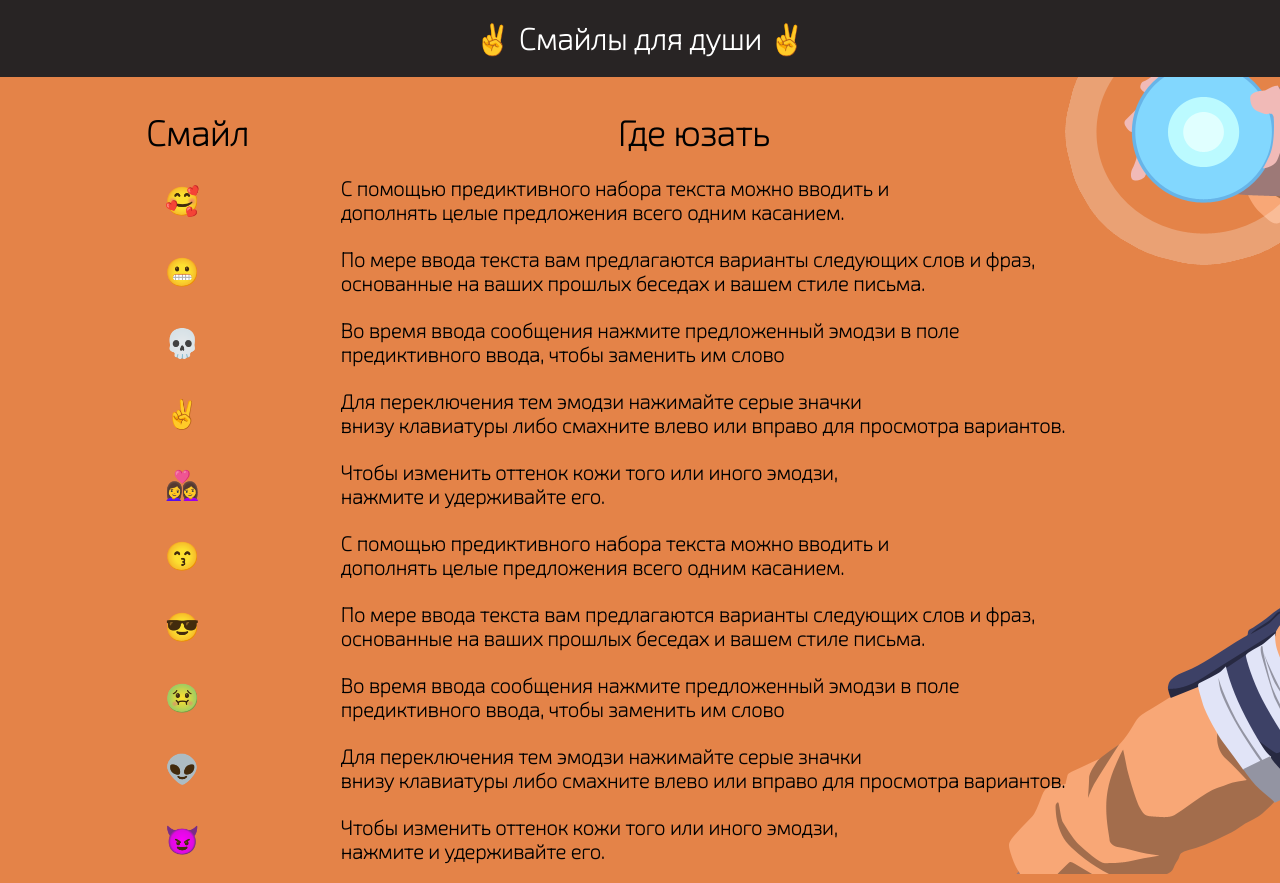
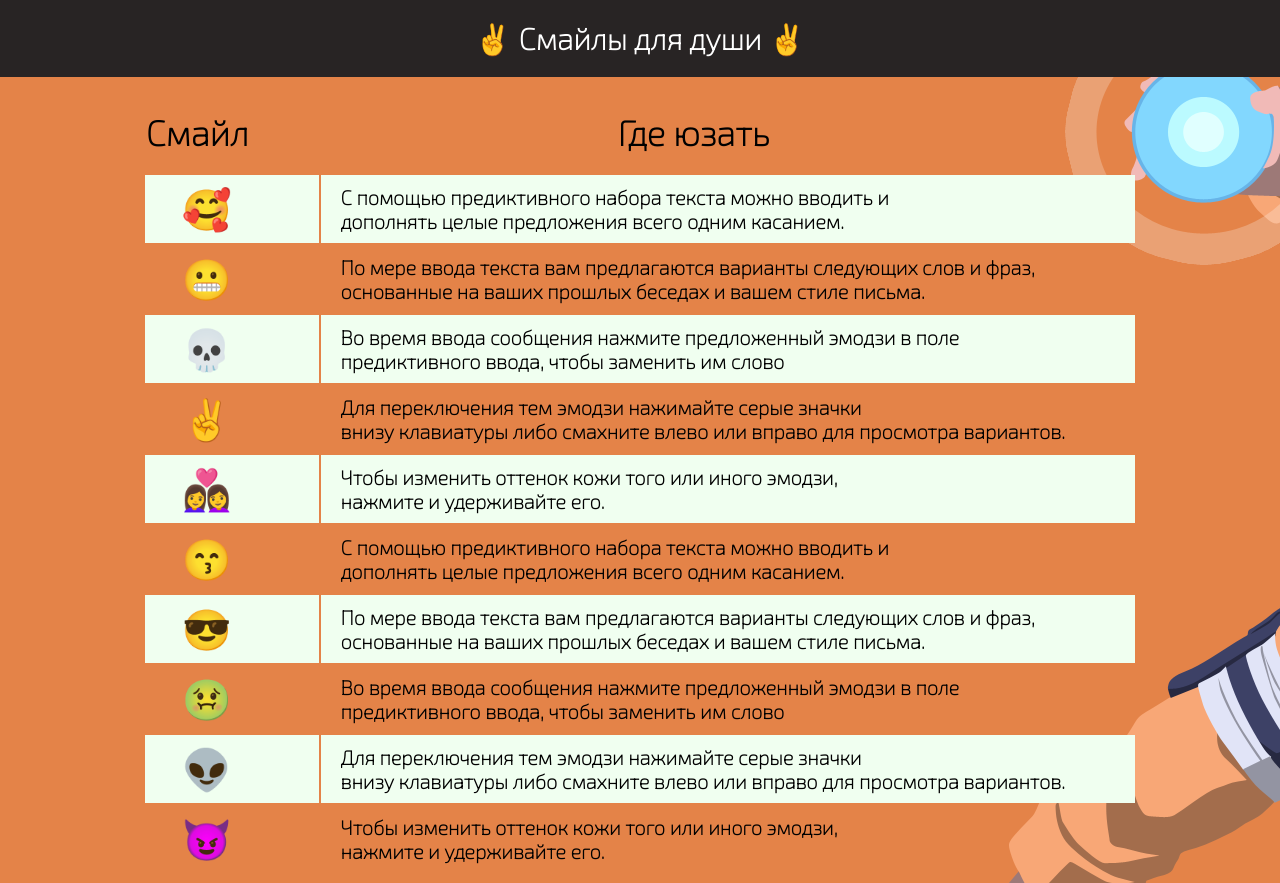
Before and after one commit to AleksandraTertyshnaya/Test-task, a PHP site: page /smile.html in a window 1280 px wide. Run offline with PHP 8.4, Linux system fonts and the light colour scheme.

Commit message:
add background

```diff
--- a/smile.css
+++ b/smile.css
@@ -31,6 +31,7 @@ color:#ffffff;
         font-weight: bold;
         font-size: 35px;
       padding-right: 70px;
+      padding-bottom: 20px;
     }
 
     td{
@@ -40,13 +41,31 @@ color:#ffffff;
       padding-right: 70px;
       padding-top: 20px;
       padding-left: 20px;
+
+
     }
+
+
 
     .text{
         font-family:  'Exo 2', sans-serif;
         font-weight: bold;
         font-size: 20px;
       padding-right: 70px;
-      padding-top: 20px;
+      padding-top: 10px;
       padding-left: 20px;
+      padding-bottom: 10px;
+
     }
+
+    .backcolor{
+        background-color: #F0FFF0	;
+        border-spacing:0;
+    }
+
+    .emoji{
+        text-align: center;
+        font-size: 40px;
+        padding-top:0;
+
+    }
--- a/smile.html
+++ b/smile.html
@@ -22,16 +22,16 @@ url('https://fonts.googleapis.com/css2?family=Exo+2:wght@100&family=Montserrat:w
         <th>Где юзать</th>
 
        </tr>
-       <tr><td>🥰</td><td class="text">С помощью предиктивного набора текста можно вводить и <br>дополнять целые предложения всего одним касанием.</td>
-       <tr><td>😬</td><td class="text">По мере ввода текста вам предлагаются варианты следующих слов и фраз,<br> основанные на ваших прошлых беседах и вашем стиле письма. </td>
-       <tr><td>💀</td><td class="text">Во время ввода сообщения нажмите предложенный эмодзи в поле<br> предиктивного ввода, чтобы заменить им слово </td>
-       <tr><td>✌️</td><td class="text">Для переключения тем эмодзи нажимайте серые значки <br> внизу клавиатуры либо смахните влево или вправо для просмотра вариантов.</td>
-       <tr><td>👩‍❤️‍👩</td><td class="text">Чтобы изменить оттенок кожи того или иного эмодзи, <br>нажмите и удерживайте его.</td>
-       <tr><td>😙</td><td class="text">С помощью предиктивного набора текста можно вводить и <br>дополнять целые предложения всего одним касанием.</td>
-       <tr><td>😎</td><td class="text">По мере ввода текста вам предлагаются варианты следующих слов и фраз,<br> основанные на ваших прошлых беседах и вашем стиле письма.</td>
-       <tr><td>🤢</td><td class="text">Во время ввода сообщения нажмите предложенный эмодзи в поле<br> предиктивного ввода, чтобы заменить им слово </td>
-       <tr><td>👽</td><td class="text">Для переключения тем эмодзи нажимайте серые значки <br> внизу клавиатуры либо смахните влево или вправо для просмотра вариантов.</td>
-       <tr><td>😈</td><td class="text">Чтобы изменить оттенок кожи того или иного эмодзи, <br>нажмите и удерживайте его.</td>
+       <tr class="backcolor"><td class="emoji">🥰</td><td class="text">С помощью предиктивного набора текста можно вводить и <br>дополнять целые предложения всего одним касанием.</td>
+       <tr><td class="emoji">😬</td><td class="text">По мере ввода текста вам предлагаются варианты следующих слов и фраз,<br> основанные на ваших прошлых беседах и вашем стиле письма. </td>
+       <tr class="backcolor"><td class="emoji">💀</td><td class="text">Во время ввода сообщения нажмите предложенный эмодзи в поле<br> предиктивного ввода, чтобы заменить им слово </td>
+       <tr><td class="emoji">✌️</td><td class="text">Для переключения тем эмодзи нажимайте серые значки <br> внизу клавиатуры либо смахните влево или вправо для просмотра вариантов.</td>
+       <tr class="backcolor"><td class="emoji">👩‍❤️‍👩</td><td class="text">Чтобы изменить оттенок кожи того или иного эмодзи, <br>нажмите и удерживайте его.</td>
+       <tr><td class="emoji">😙</td><td class="text">С помощью предиктивного набора текста можно вводить и <br>дополнять целые предложения всего одним касанием.</td>
+       <tr class="backcolor"><td class="emoji">😎</td><td class="text">По мере ввода текста вам предлагаются варианты следующих слов и фраз,<br> основанные на ваших прошлых беседах и вашем стиле письма.</td>
+       <tr><td class="emoji">🤢</td><td class="text">Во время ввода сообщения нажмите предложенный эмодзи в поле<br> предиктивного ввода, чтобы заменить им слово </td>
+       <tr class="backcolor"><td class="emoji">👽</td><td class="text">Для переключения тем эмодзи нажимайте серые значки <br> внизу клавиатуры либо смахните влево или вправо для просмотра вариантов.</td>
+       <tr><td class="emoji">😈</td><td class="text">Чтобы изменить оттенок кожи того или иного эмодзи, <br>нажмите и удерживайте его.</td>
 
 </table>
 
```
